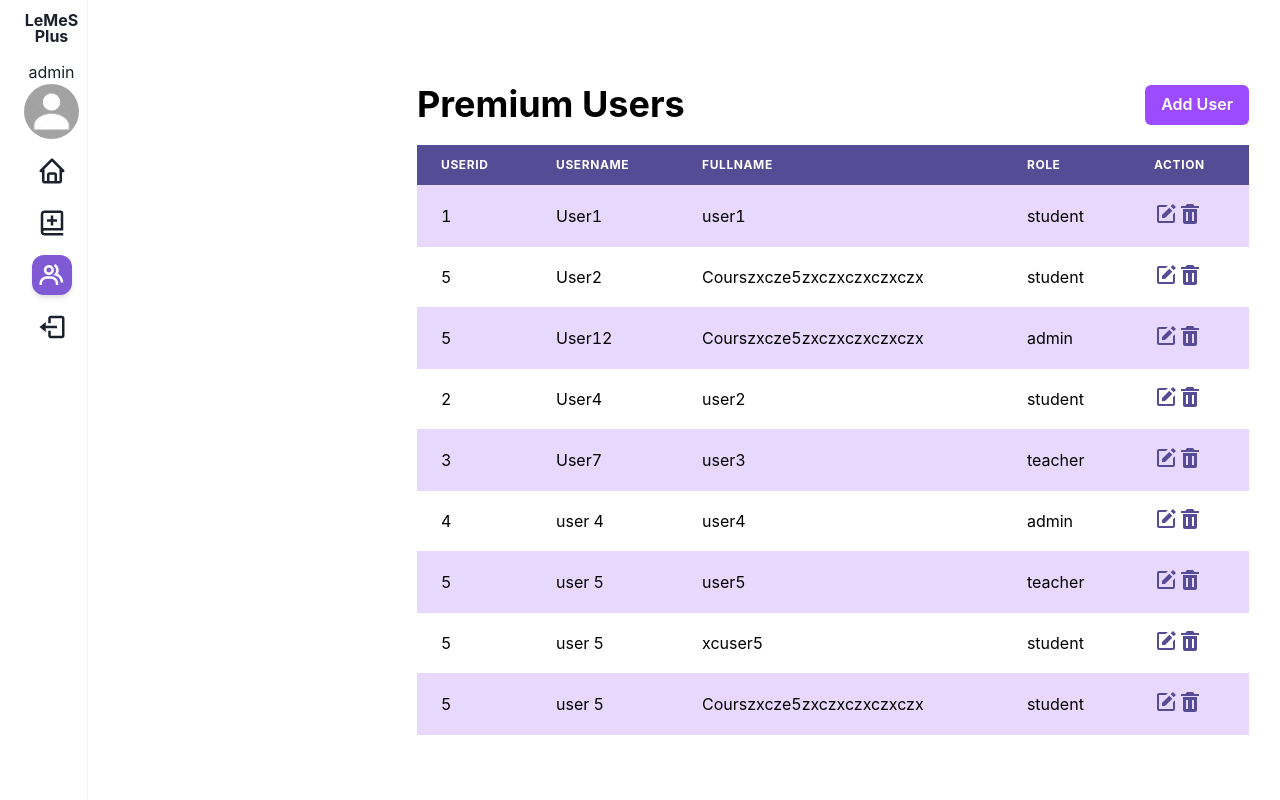
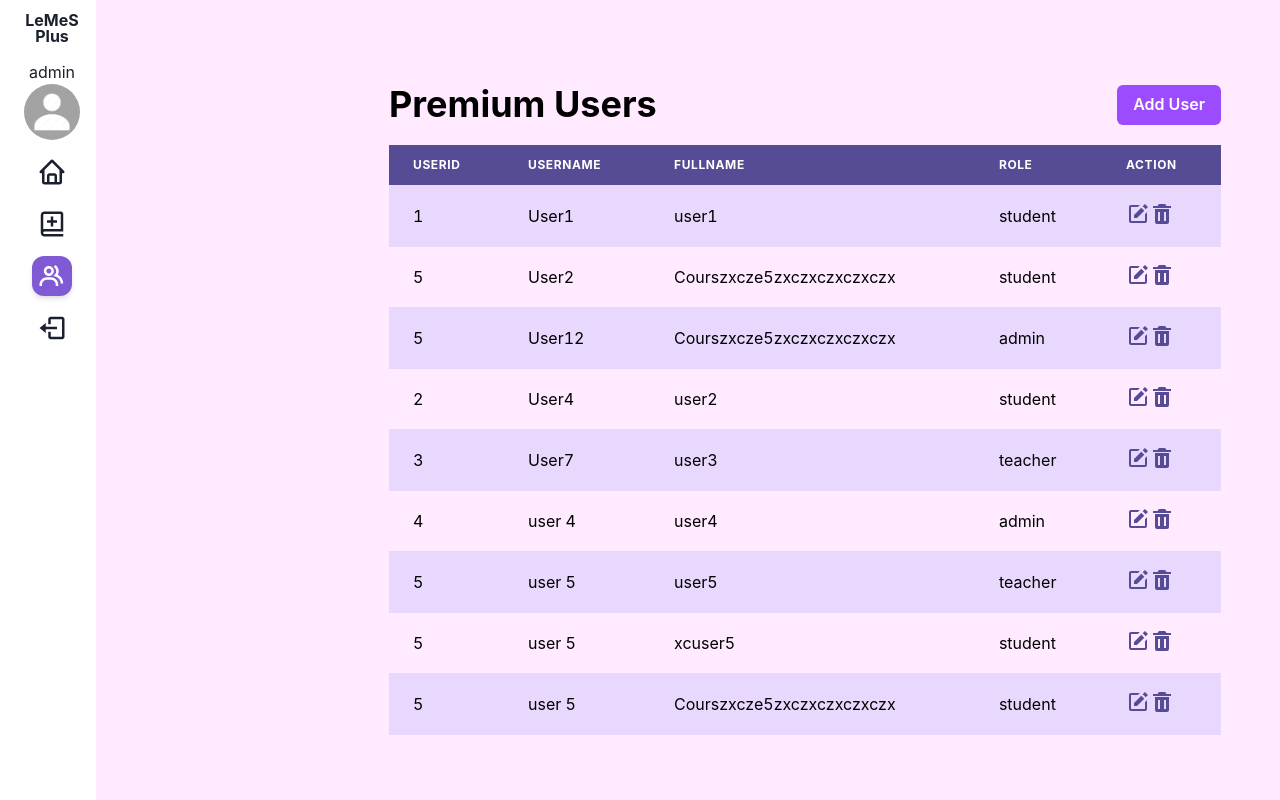
Before and after one commit to nathaniacalista01/LeMeS-WBD-React, a React (Create React App) app: page /premium-users in a window 1280 px wide. Built offline with nearby package versions, Linux system fonts and the light colour scheme.

Commit message:
style: navbar

```diff
--- a/src/App.tsx
+++ b/src/App.tsx
@@ -17,6 +17,7 @@ function App() {
       display={"flex"}
       flexDirection={"row"}
       className="App"
+      bg={"#ffeaff"}
     >
       <Navbar />
       <Routes>
--- a/src/components/navbar/sidenav/container/container.tsx
+++ b/src/components/navbar/sidenav/container/container.tsx
@@ -8,14 +8,13 @@ export interface ContainerProps {
 
 export function Container({ children, sidenav }: ContainerProps) {
     return (
-        <Grid templateAreas={`'sidebar main'`} templateColumns="auto 1fr">
+        <Grid templateAreas={`'sidebar main'`} templateColumns="auto 1fr" pl="5" pr="0" ml="-5" bg="white">
             <GridItem area="sidebar" as="aside" w="full" p={0}>
                 <Box
                     pos="sticky"
                     top={0}
                     w={{ base: 0, md: "72px" }}
-                    borderRight="1px solid"
-                    borderColor="gray.100"
+                    border="none"
                     p={{ base: 0, md: 2 }}
                     paddingTop={8}
                     height="100vh"
@@ -33,7 +32,7 @@ export function Container({ children, sidenav }: ContainerProps) {
                     {sidenav}
                 </Box>
             </GridItem>
-            <GridItem as="main" area="main" p={{ base: 6, md: 8 }}>
+            <GridItem as="main" area="main" p={{ base: 1, md: 1 }}>
                 {children}
             </GridItem>
         </Grid>
```
